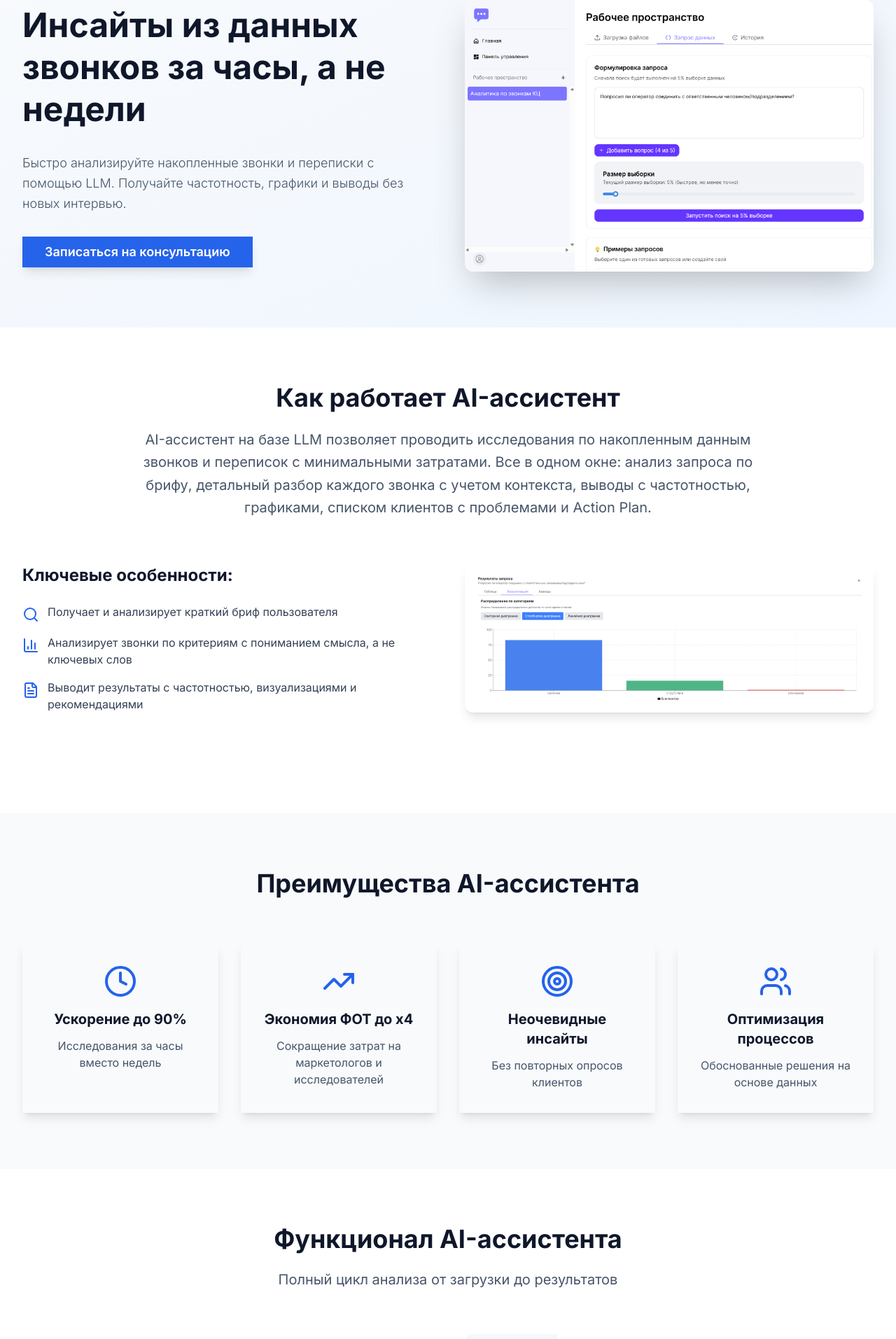
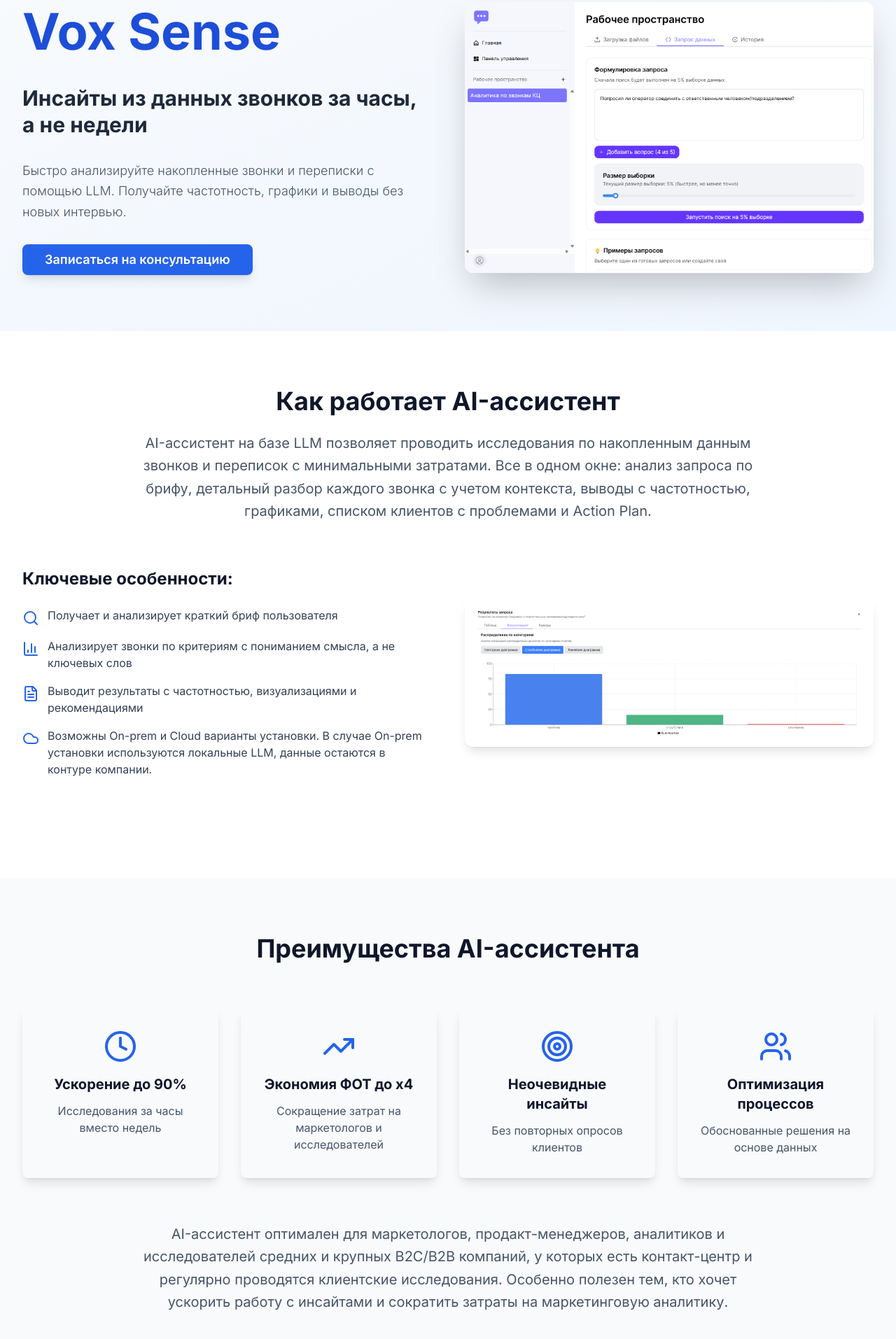
Before and after one commit to ctycho-dev/call-analytics-spa, a Next.js app: page / in a window 1280 px wide. Shown: the part 80-1993 px from the top of the page at 70% size. Built offline with nearby package versions, Linux system fonts and the light colour scheme.

Commit message:
sections updated

```diff
--- a/app/globals.css
+++ b/app/globals.css
@@ -1,6 +1,10 @@
 @tailwind base;
 @tailwind components;
 @tailwind utilities;
+
+:root {
+    --radius: 0.5rem;
+}
 
 @layer base {
   html {
--- a/app/page.tsx
+++ b/app/page.tsx
@@ -7,7 +7,7 @@ import { Button } from "@/components/ui/button"
 import { Input } from "@/components/ui/input"
 import { Label } from "@/components/ui/label"
 import { Card, CardContent } from "@/components/ui/card"
-import { CheckCircle, Clock, TrendingUp, Users, BarChart3, FileText, Search, Target, AlertTriangle } from "lucide-react"
+import { CheckCircle, Clock, TrendingUp, Users, BarChart3, FileText, Search, Target, AlertTriangle, Cloud } from "lucide-react"
 import Image from "next/image"
 import { Accordion, AccordionContent, AccordionItem, AccordionTrigger } from "@/components/ui/accordion"
 import {
@@ -164,9 +164,10 @@ export default function LandingPage() {
         <div className="max-w-7xl mx-auto">
           <div className="grid lg:grid-cols-2 gap-12 items-center">
             <div className="space-y-8">
-              <h1 className="text-slate-900 leading-tight font-bold text-5xl">
+              <h1 className="text-blue-700 leading-tight font-bold text-7xl">Vox Sense</h1>
+              <p className="text-3xl text-slate-800 font-bold leading-tight">
                 Инсайты из данных звонков за часы, а не недели
-              </h1>
+              </p>
               <p className="text-lg text-slate-600 leading-relaxed">
                 Быстро анализируйте накопленные звонки и переписки с помощью LLM. Получайте частотность, графики и
                 выводы без новых интервью.
@@ -222,6 +223,13 @@ export default function LandingPage() {
                 <div className="flex items-start space-x-3">
                   <FileText className="w-6 h-6 text-blue-600 mt-1 flex-shrink-0" />
                   <p className="text-slate-700">Выводит результаты с частотностью, визуализациями и рекомендациями</p>
+                </div>
+                <div className="flex items-start space-x-3">
+                  <Cloud className="w-6 h-6 text-blue-600 mt-1 flex-shrink-0" />
+                  <p className="text-slate-700">
+                    Возможны On-prem и Cloud варианты установки. В случае On-prem установки используются локальные LLM,
+                    данные остаются в контуре компании.
+                  </p>
                 </div>
               </div>
             </div>
@@ -280,6 +288,11 @@ export default function LandingPage() {
               </CardContent>
             </Card>
           </div>
+          <p className="text-center text-xl text-slate-600 max-w-4xl mx-auto mt-16 leading-relaxed">
+            AI-ассистент оптимален для маркетологов, продакт-менеджеров, аналитиков и исследователей средних и крупных
+            B2C/B2B компаний, у которых есть контакт-центр и регулярно проводятся клиентские исследования. Особенно
+            полезен тем, кто хочет ускорить работу с инсайтами и сократить затраты на маркетинговую аналитику.
+          </p>
         </div>
       </section>
 
```
